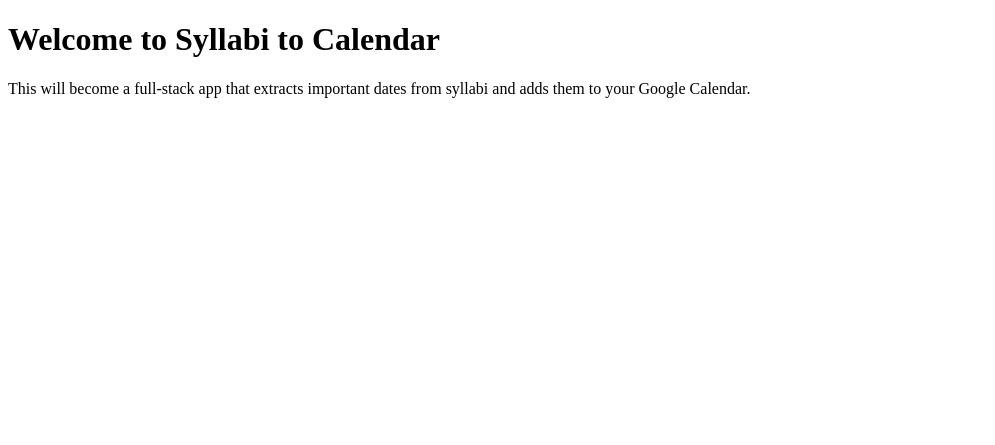
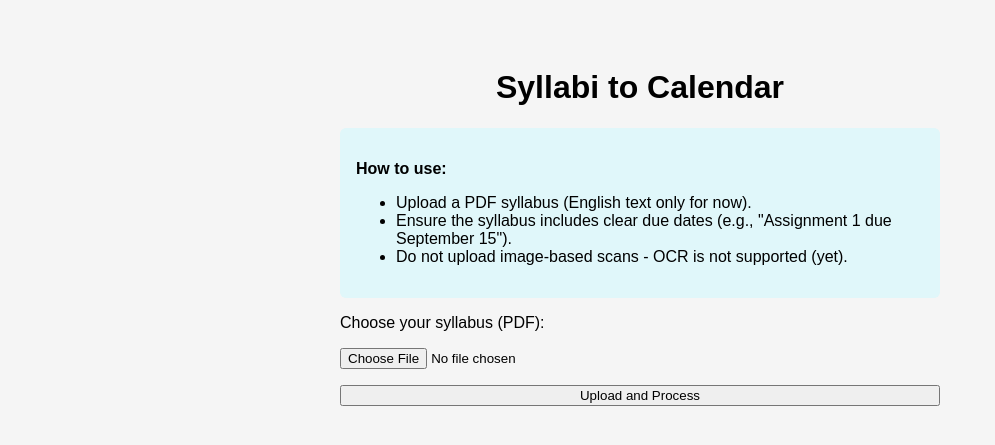
Before and after one commit to hillmeade/syllabi-to-calendar, a Flask app: page / in a window 1280 px wide. Shown: the top 445 px of the page, without its empty margins (0-995 px from the left). Run offline with Flask 3, Linux system fonts and the light colour scheme.

Commit message:
Updated home.html and Started working on Upload Route for app.py

```diff
--- a/app.py
+++ b/app.py
@@ -1,10 +1,47 @@
-from flask import Flask, render_template
+from flask import Flask, render_template, request, redirect, url_for, flash
+from werkzeug.utils import secure_filename
+import os
 
 app = Flask(__name__)
 
+# Configures Upload Folder and Allowed File Types
+UPLOAD_FOLDER = 'uploads'
+ALLOWED_EXTENSIONS = {'pdf'}
+app.config['UPLOAD_FOLDER'] = UPLOAD_FOLDER
+app.secret_key = 'supersecretkey'
+
+# Ensures uploads folder exists
+os.makedirs(UPLOAD_FOLDER, exist_ok=True)
+
+# Validates the File Type
+def allowed_file(filename):
+    return '.' in filename and filename.rsplit('.', 1)[1].lower() in ALLOWED_EXTENSIONS
+
+# Runs the home function if someone visists the root URL/homepage (just /)
 @app.route('/')
 def home():
     return render_template('home.html')
 
+@app.route('/upload', methods=['POST'])
+def upload_file():
+    if 'file' not in request.files:
+        flash('No file part in request')
+        return redirect(url_for('home'))
+
+    file = request.files['file']
+
+    if file.filename == '':
+        flash('No selected file')
+        return redirect(url_for('home'))
+
+    if file and allowed_file(file.filename):
+        filename = secure_filename(file.filename)
+        file.save(os.path.join(app.config['UPLOAD_FOLDER'], filename))
+        flash('File uploaded successfully!')
+        return redirect(url_for('home'))
+    else:
+        flash('Invalid file type. Please upload a PDF.')
+        return redirect(url_for('home'))
+
 if __name__ == '__main__':
     app.run(debug=True)
--- a/templates/home.html
+++ b/templates/home.html
@@ -3,9 +3,46 @@
 <head>
     <meta charset="UTF-8">
     <title>Syllabi to Calendar</title>
+    <style>
+        body {
+            font-family: sans-serif;
+            max-width: 600px;
+            margin: 2rem auto;
+            padding: 1rem;
+            background-color: #f5f5f5;
+            border-radius: 8px;
+        }
+        h1 {
+            text-align: center;
+        }
+        .instructions {
+            margin: 1rem 0;
+            padding: 1rem;
+            background: #e0f7fa;
+            border-radius: 6px;
+        }
+        form {
+            display: flex;
+            flex-direction: column;
+            gap: 1rem;
+        }
+    </style>
 </head>
 <body>
-    <h1>Welcome to Syllabi to Calendar</h1>
-    <p>This will become a full-stack app that extracts important dates from syllabi and adds them to your Google Calendar.</p>
+    <h1>Syllabi to Calendar</h1>
+    <div class="instructions">
+        <p><strong>How to use:</strong></p>
+        <ul>
+            <li>Upload a PDF syllabus (English text only for now).</li>
+            <li>Ensure the syllabus includes clear due dates (e.g., "Assignment 1 due September 15").</li>
+            <li>Do not upload image-based scans - OCR is not supported (yet).</li>
+        </ul>
+    </div>
+
+    <form action="/upload" method="POST" enctype="multipart/form-data">
+        <label for="file">Choose your syllabus (PDF):</label>
+        <input type="file" id="file" name="file" accept=".pdf" required>
+        <button type="submit">Upload and Process</button>
+    </form>
 </body>
 </html>
```
Also changed, not shown: 1 other file.
